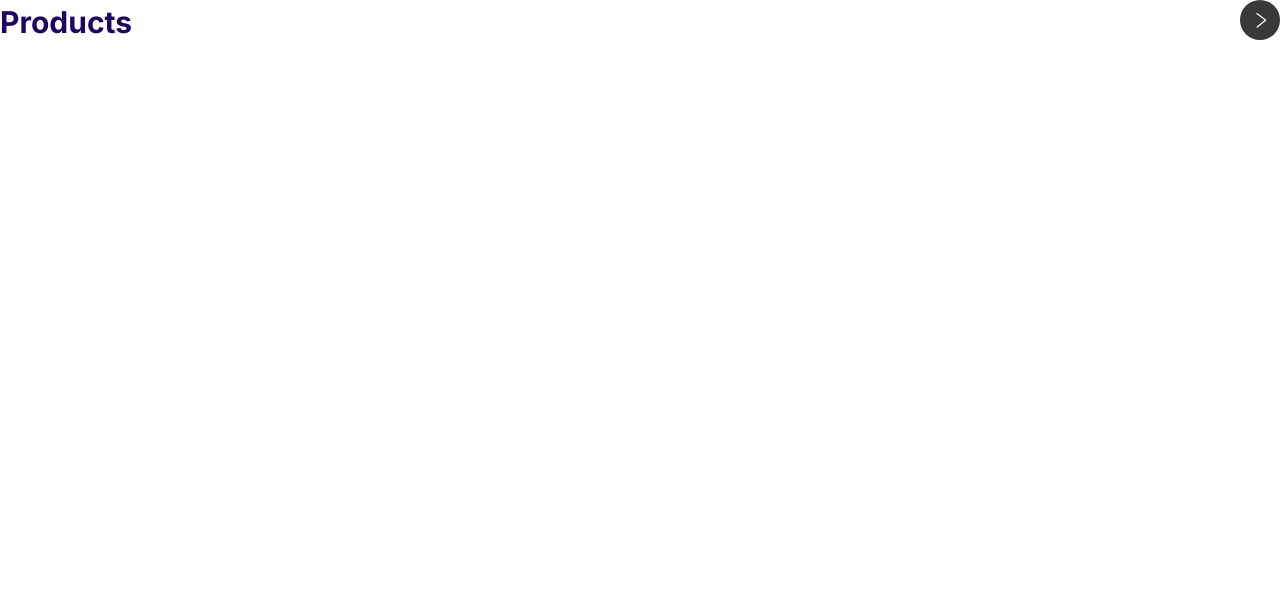
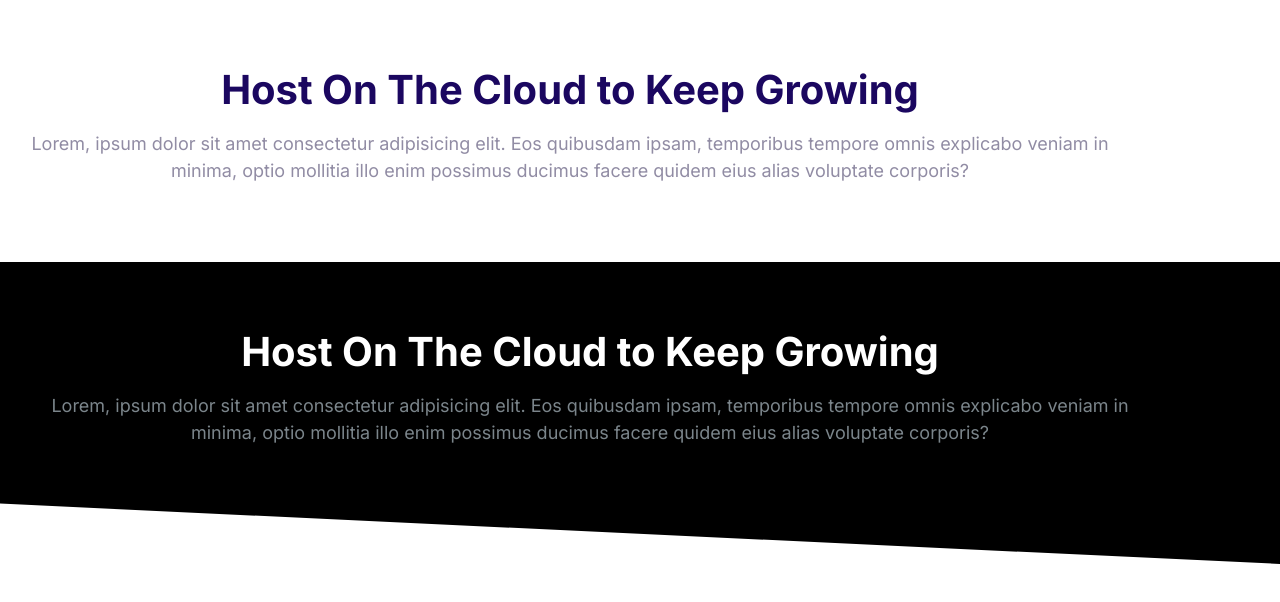
Before and after one commit to pankotskyi/artemify, a plain HTML site: page index.html in a window 1280 px wide. Drawn offline with Linux system fonts and the light colour scheme.

Commit message:
Set up blocks.

```diff
--- a/css/styles.css
+++ b/css/styles.css
@@ -554,3 +554,35 @@ a {
 .collapsible--expanded .collapsible__chevron {
   transform: rotate(0);
 }
+
+/* Blocks */
+
+.block {
+  padding: 6rem 2rem;
+}
+
+.block__header {
+  text-align: center;
+}
+
+.block__heading {
+  margin-top: 0;
+}
+
+.block--dark {
+  background: #000;
+  color: #7b858b;
+}
+
+.block--dark .block__heading {
+  color: #fff;
+}
+
+.block--skewed-right {
+  clip-path: polygon(0% 0%, 100% 0%, 100% 100%, 0% 80%);
+  padding-bottom: 10rem;
+}
+
+.container {
+  max-width: 1140px;
+}
--- a/index.html
+++ b/index.html
@@ -15,23 +15,28 @@
     <link rel="stylesheet" href="css/styles.css" />
   </head>
   <body>
-    <div class="collapsible">
-      <header class="collapsible__header">
-        <h2 class="collapsible__heading">Products</h2>
-        <img
-          class="icon icon--white collapsible__chevron"
-          src="/images/chevron.svg"
-          alt=""
-        />
-      </header>
-      <div class="collapsible__body">
+    <section class="block container">
+      <div class="block__header">
+        <h2 class="block__heading">Host On The Cloud to Keep Growing</h2>
         <p>
-          Lorem ipsum dolor sit amet consectetur adipisicing elit. Aliquam
-          incidunt rerum commodi ipsum ipsam vel. Dolor nihil quidem pariatur
-          labore.
+          Lorem, ipsum dolor sit amet consectetur adipisicing elit. Eos
+          quibusdam ipsam, temporibus tempore omnis explicabo veniam in minima,
+          optio mollitia illo enim possimus ducimus facere quidem eius alias
+          voluptate corporis?
         </p>
       </div>
-    </div>
+    </section>
+    <section class="block block--dark block--skewed-right">
+      <div class="block__header container">
+        <h2 class="block__heading">Host On The Cloud to Keep Growing</h2>
+        <p>
+          Lorem, ipsum dolor sit amet consectetur adipisicing elit. Eos
+          quibusdam ipsam, temporibus tempore omnis explicabo veniam in minima,
+          optio mollitia illo enim possimus ducimus facere quidem eius alias
+          voluptate corporis?
+        </p>
+      </div>
+    </section>
     <script src="js/main.js"></script>
   </body>
 </html>
```
Also changed, not shown: components/blocks.html (added, +20 -0 lines).
